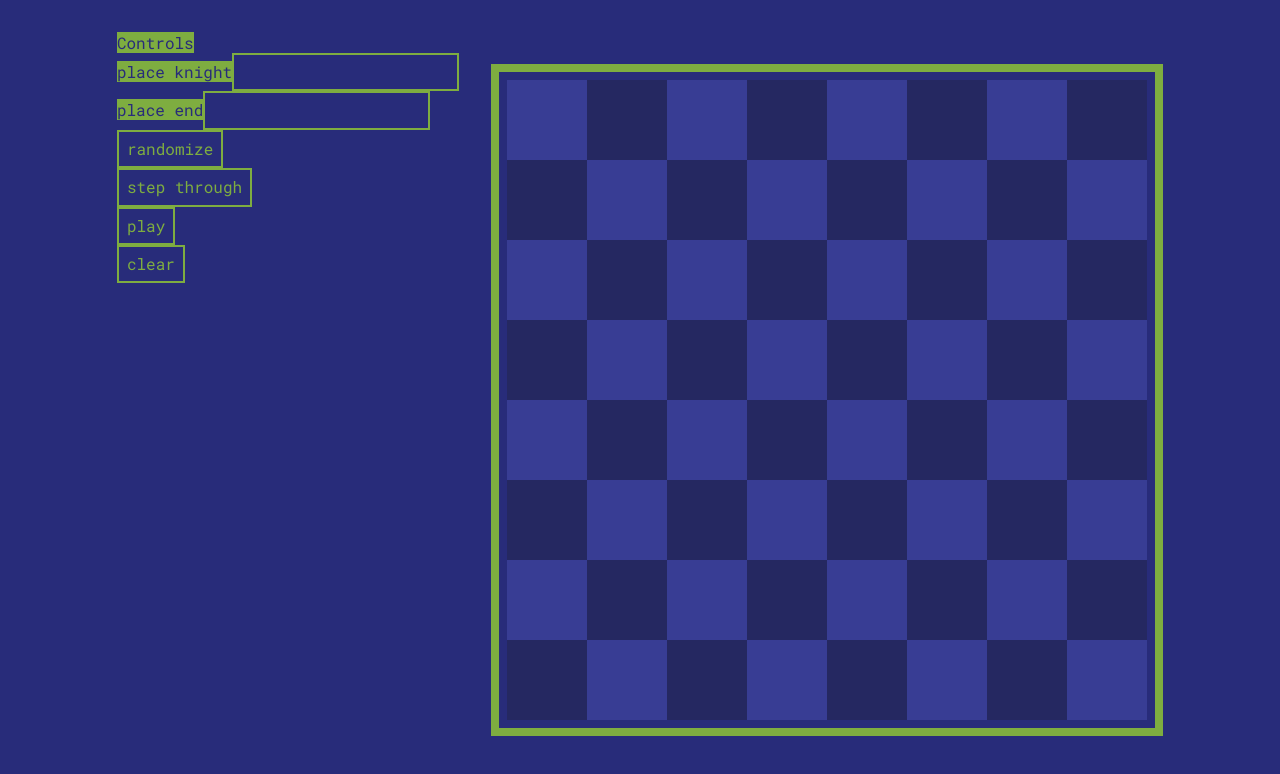
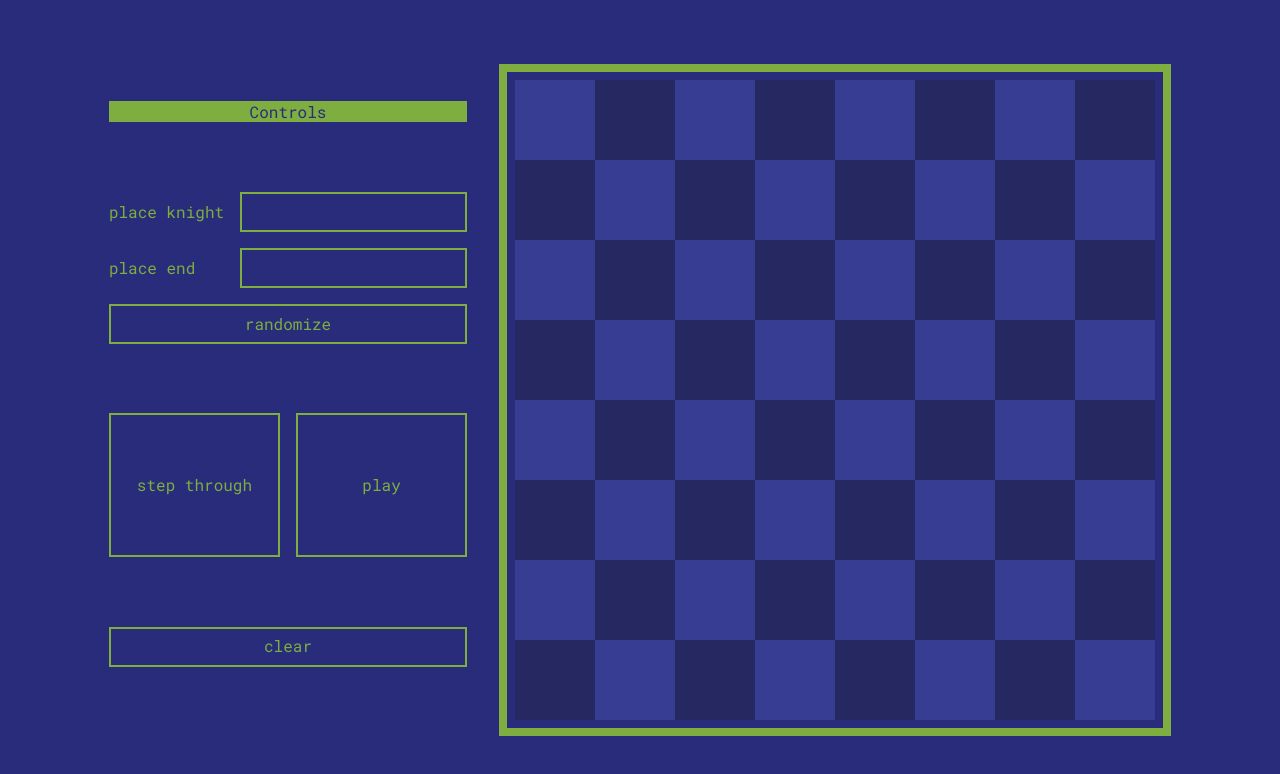
Before and after one commit to Cedrus32/Knights-Travails, a React (Vite) app: page / in a window 1280 px wide. Shown: the top 774 px of the page. Built offline with nearby package versions, Linux system fonts and the light colour scheme.

Commit message:
Finish controls styling

```diff
--- a/src/components/Controls.jsx
+++ b/src/components/Controls.jsx
@@ -32,11 +32,14 @@ function generateSet(controlSet, index) {
     if (controlSet.group === 'choose placement' || controlSet.group === 'show moves') {
         let tools = [];
         let orientation;
+        let setId;
         controlSet.elements.forEach((item, i) => {
-            if (controlSet.group === 'place') {
+            if (controlSet.group === 'choose placement') {
                 orientation = 'vertical';
+                setId = 'place';
             } else {
                 orientation = 'horizontal';
+                setId = 'play';
             }
             if (item.id) {
                 tools.push(
@@ -54,7 +57,7 @@ function generateSet(controlSet, index) {
             }
         });
         controls.push(
-            <ul key={controlSet.group} role='toolset' aria-label={controlSet.group} aria-orientation={orientation}>
+            <ul key={controlSet.group} id={setId} role='toolset' aria-label={controlSet.group} aria-orientation={orientation}>
                 {tools}
             </ul>
         );
--- a/src/styles/controls.css
+++ b/src/styles/controls.css
@@ -6,7 +6,23 @@ button {
     border: 2px solid var(--accent);
 }
 
-label {
+button:hover,
+button:target,
+button:active {
+    background-color: var(--hover);
+}
+
+input:disabled,
+button:disabled {
+    color: var(--disabled);
+    border-color: var(--disabled);
+}
+
+button:disabled:hover {
+    background-color: var(--main);
+}
+
+menu > label {
     background-color: var(--accent);
     color: var(--main);
 }
@@ -15,9 +31,59 @@ li {
     list-style: none;
 }
 
+/* TYPO */
+
+#place label {
+    display: inline;
+    line-height: 2.5em;
+    vertical-align: middle;
+}
+
+menu > label {
+    text-align: center;
+}
+
 /* LAYOUT */
+
+menu,
+menu > li ul,
+#place li {
+    display: flex;
+}
+
+menu,
+#place {
+    flex-flow: column;
+}
+
+menu {
+    justify-content: space-evenly;
+    align-items: center;
+}
+
+#place li {
+    justify-content: center;
+    align-items: center;
+}
+
+menu > li ul,
+#place li,
+#play {
+    gap: 1em;
+}
+
+menu label,
+li,
+button {
+    width: 100%;
+}
 
 input,
 button {
     padding: 0.5em;
+    height: 2.5em;
 }
+
+#play button {
+    height: 9em;
+}
```
